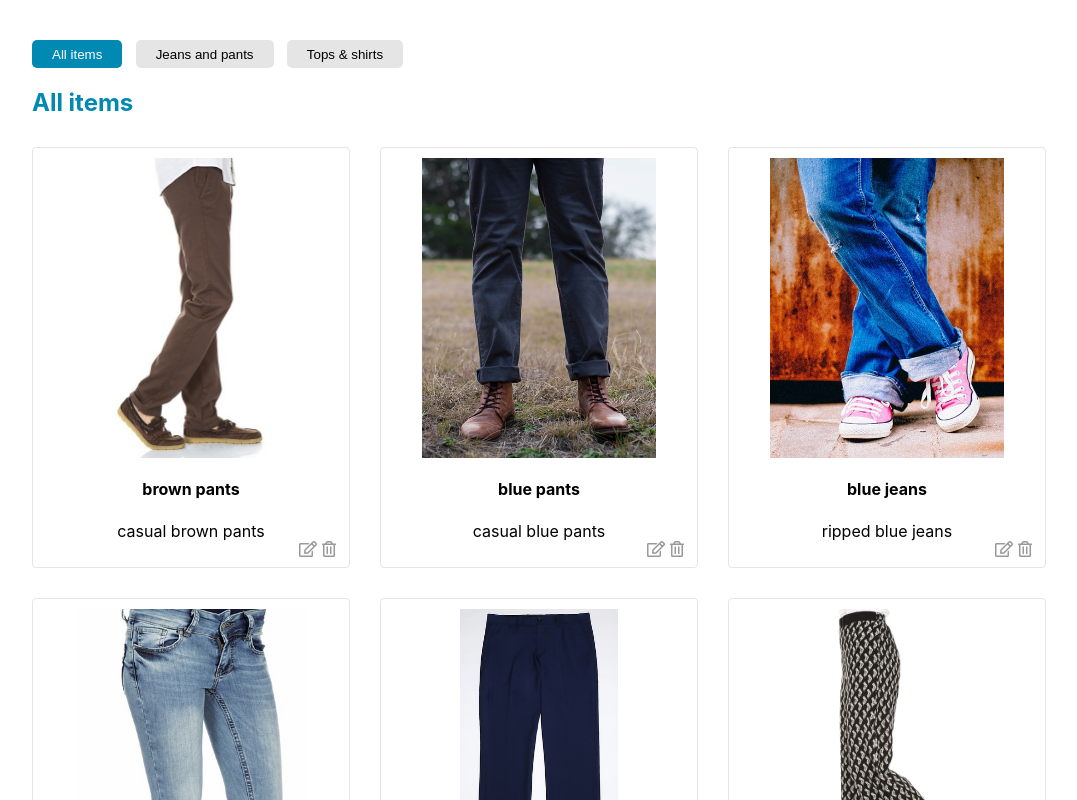
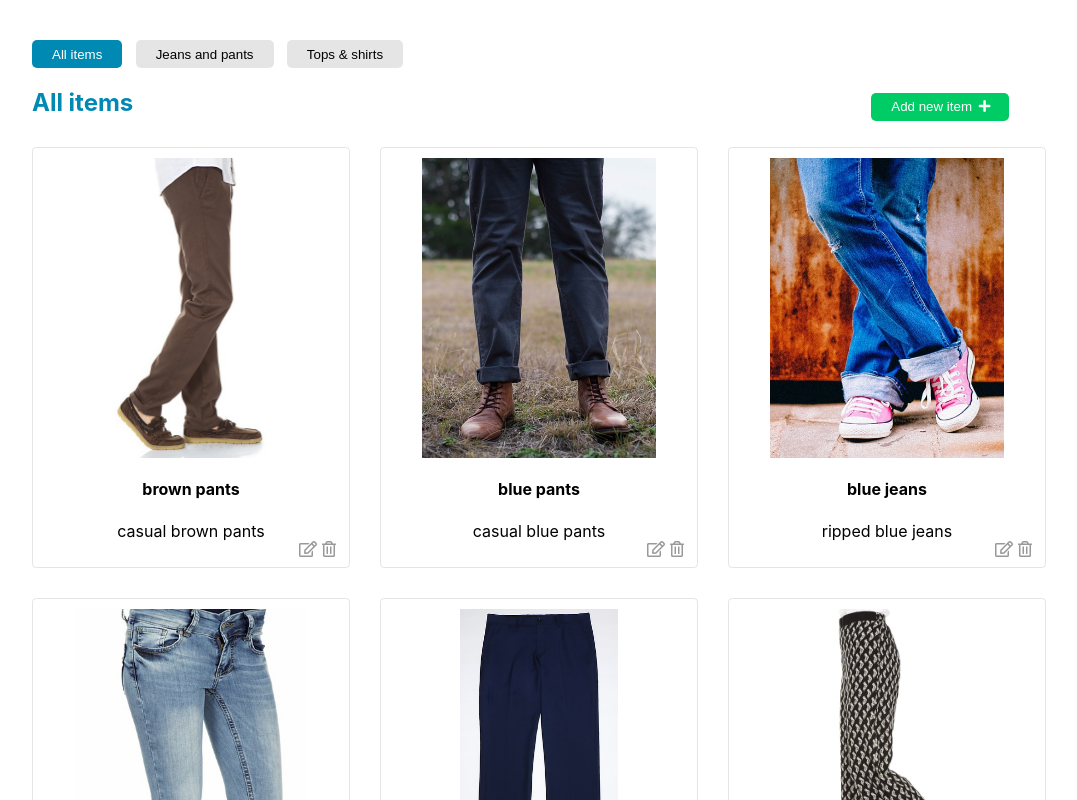
Before and after one commit to glucus/your-style-react, a React (Create React App) app: page / in a window 1280 px wide. Shown: the top 800 px of the page, without its empty margins (88-1165 px from the left). Built offline with nearby package versions, Linux system fonts and the light colour scheme.

Commit message:
added addItem button

```diff
--- a/src/components/Card/Card.scss
+++ b/src/components/Card/Card.scss
@@ -24,7 +24,6 @@ $card-width: 300px;
   display: flex;
   flex-direction: column;
   align-items: center;
-  // border: 1px solid red;
 }
 
 .thumbnail {
--- a/src/components/CategoryTabs/CategoryTabs.scss
+++ b/src/components/CategoryTabs/CategoryTabs.scss
@@ -27,3 +27,9 @@ button {
   background-color: #0089b3;
   color: #ffffff;
 }
+
+.new {
+  background-color: #00cc66;
+  color: #ffffff;
+  margin-right: auto;
+}
--- a/src/components/Form/Form.scss
+++ b/src/components/Form/Form.scss
@@ -37,6 +37,6 @@ i {
 
 .fa-check {
   &:hover, &:focus {
-    color: green;
+    color: #00cc66;
   }
 }
--- a/src/components/Gallery/Gallery.scss
+++ b/src/components/Gallery/Gallery.scss
@@ -1,3 +1,11 @@
+.gallery {
+  // border: 1px solid grey;
+  display: flex;
+  flex-wrap: wrap;
+  justify-content: flex-start; //space-around;
+  padding-left: 30px;
+}
+
 .tabsAndHeading {
   display: flex;
   flex-direction: column;
@@ -7,14 +15,45 @@
   padding: 0 80px 0 30px;
 }
 
+.headingAndButton {
+  display: flex;
+  flex-direction: row;
+  justify-content: space-between;
+  align-items: baseline;
+  // border: 1px solid red;
+}
+
 h2 {
   color: #0089b3;
+  // border: 1px solid red;
 }
 
-.gallery {
-  // border: 1px solid grey;
+.addNewButton {
   display: flex;
-  flex-wrap: wrap;
-  justify-content: flex-start; //space-around;
-  padding-left: 30px;
+  align-items: center;
+  justify-content: center;
+  border-radius: 5px;
+
+  border: none;
+  outline: none;
+  cursor: pointer;
+
+  padding: 0.5em 1em 0.5em 1.5em;
+  margin-right: 1em;
+
+  background-color: #00cc66;
+  color: #ffffff;
+
+  &:hover {
+    background-color: #00e673;
+  }
 }
+
+.fa-plus {
+  color: #ffffff;
+  padding-left: 0.5em;
+
+  &:hover, &:focus {
+    color: #ffffff;
+  }
+}
--- a/src/components/Gallery/index.jsx
+++ b/src/components/Gallery/index.jsx
@@ -19,7 +19,14 @@ class Gallery extends React.Component {
                 <CategoryTabs categories={categories}
                               categoryName={categoryName}
                 />
-                <h2>{categoryDescription}</h2>
+                <div className="headingAndButton">
+                  <h2>{categoryDescription}</h2>
+                  <button className="addNewButton"
+                          onClick = {() => console.log ('Add new item')}>
+                    Add new item
+                    <i class="fas fa-plus" />
+                  </button>
+                </div>
               </div>
               <div className="gallery">
                   <Cards cards={filteredClothes} />
```
